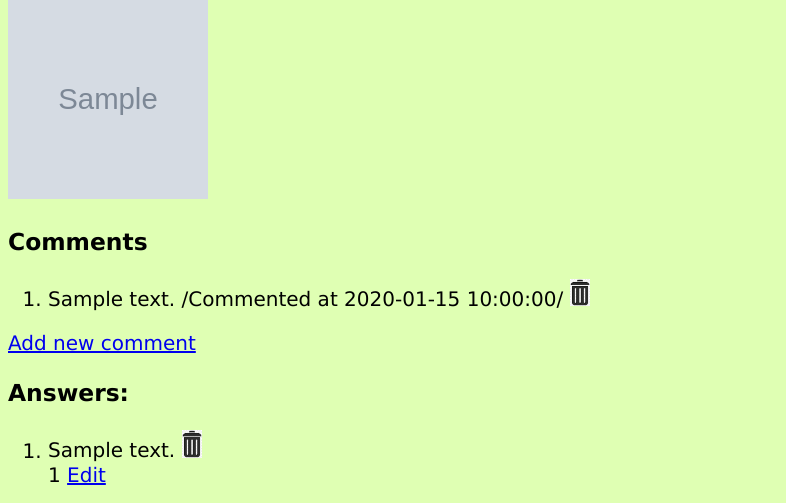
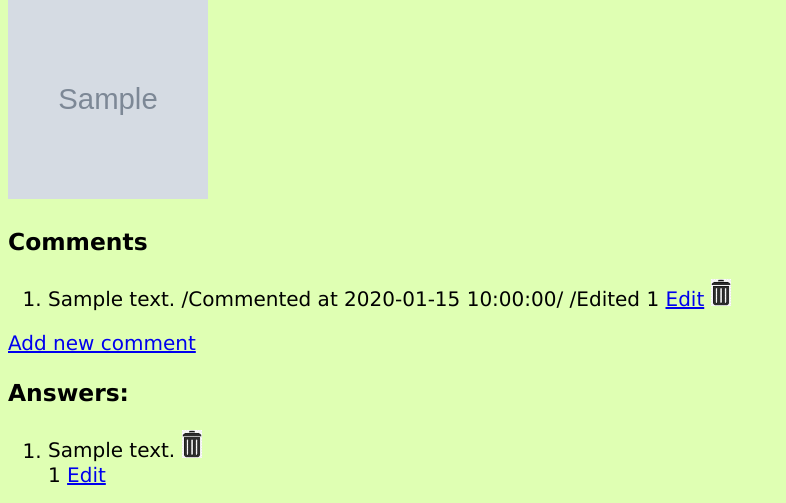
Before and after one commit to kovesdieszter/Ask-mate, a Flask app: template templates/display_question.html in a window 1280 px wide. Shown: the part 214-717 px from the top of the page, without its empty margins (0-786 px from the left). Run offline with Flask 2, Linux system fonts and the light colour scheme; the template is opened without the code that fills it: most values are stand-ins (such as "Sample title", 1, 10 or a date in 2020); grey boxes marked "Sample" are stand-in pictures; some libraries are stand-ins or nearby versions.

Commit message:
Edit comment + view number count, but its wrong when refresh the page'

```diff
--- a/data_manager.py
+++ b/data_manager.py
@@ -82,11 +82,11 @@ def add_comment_to_question(cursor, question_id, message):
     submission_time = f'{dt.date()} {str(dt.time()).split(".")[0]}'
     query = """
     INSERT INTO
-    comment (submission_time, question_id, message)
-    VALUES (%(val0)s, %(val1)s, %(val2)s)
+    comment (submission_time, question_id, message, edited_count)
+    VALUES (%(val0)s, %(val1)s, %(val2)s, %(count)s)
     RETURNING *
     """
-    cursor.execute(query, {'val0': submission_time, 'val1': question_id, 'val2': message})
+    cursor.execute(query, {'val0': submission_time, 'val1': question_id, 'val2': message, 'count': 0})
     return cursor.fetchone()
 
 
@@ -96,7 +96,7 @@ def get_comment_by_question_id(cursor, question_id):
         SELECT *
         FROM comment
         WHERE question_id = %(val1)s
-        ORDER BY submission_time """
+        ORDER BY id """
     cursor.execute(query, {'val1': question_id})
     return cursor.fetchall()
 
@@ -170,8 +170,7 @@ def get_question_tags(cursor, question_id):
 
 @connection.connection_handler
 def write_new_question(cursor, new_question):
-    dt = datetime.datetime.now()
-    submission_time = f'{dt.date()} {str(dt.time()).split(".")[0]}'
+    submission_time = get_submission_time()
     query = """
         INSERT INTO question (submission_time, view_number, vote_number, title, message)
         VALUES (%s, %s, %s, %s, %s)
@@ -182,6 +181,12 @@ def write_new_question(cursor, new_question):
         FROM question"""
     cursor.execute(query)
     return cursor.fetchone()
+
+
+def get_submission_time():
+    dt = datetime.datetime.now()
+    submission_time = f'{dt.date()} {str(dt.time()).split(".")[0]}'
+    return submission_time
 
 
 @connection.connection_handler
@@ -286,4 +291,35 @@ def delete_comment(cursor, comment_id):
         WHERE id = %s
         returning comment"""
     cursor.execute(query, (comment_id,))
+
+
+@connection.connection_handler
+def write_edited_com(cursor, comment_id, edited_comment):
+    submission_time = get_submission_time()
+    query = """
+        UPDATE comment
+        SET message = %s, submission_time = %s, edited_count = edited_count + 1
+        WHERE id = %s
+        returning comment"""
+    cursor.execute(query, (edited_comment['message'], submission_time, comment_id,))
+
+
+@connection.connection_handler
+def get_comment_data_by_id(cursor, comment_id):
+    query = """
+        SELECT *
+        FROM comment
+        WHERE id = %s"""
+    cursor.execute(query, (comment_id,))
+    return cursor.fetchone()
+
+
+@connection.connection_handler
+def increase_view(cursor, question_id):
+    query = """
+        UPDATE question
+        SET view_number = view_number + 1
+        WHERE id = %s
+        returning question"""
+    cursor.execute(query, (question_id,))
 # Enikő
--- a/server.py
+++ b/server.py
@@ -45,7 +45,10 @@ def question():
 
 #  Dia
 @app.route('/question/<question_id>')
-def display_question(question_id):
+def display_question(question_id, view='False'):
+    view = request.args.get('view')
+    if view == 'True':
+        data_manager.increase_view(question_id)
     question = data_manager.get_question_data_by_id(question_id)
     answers = data_manager.get_answer_by_question_id(question_id)
     tags = data_manager.get_question_tags(question_id)
@@ -146,6 +149,16 @@ def delete_comment(comment_id):
     question_id = data_manager.get_question_id_by_comment(comment_id)
     data_manager.delete_comment(comment_id)
     return redirect(url_for('display_question', question_id=question_id['question_id']))
+
+
+@app.route('/comment/<comment_id>', methods=['GET', 'POST'])
+def edit_comment(comment_id):
+    if request.method == 'POST':
+        data_manager.write_edited_com(comment_id, request.form)
+        question_id = data_manager.get_question_id_by_comment(comment_id)
+        return redirect(url_for('display_question', question_id=question_id['question_id']))
+    comment = data_manager.get_comment_data_by_id(comment_id)
+    return render_template('edit_comment.html', comment=comment)
 #  Eniko
 
 # Eszter
--- a/templates/display_question.html
+++ b/templates/display_question.html
@@ -72,7 +72,9 @@
         <ol>{%  for comment in comments %}
             {% if comment.question_id == question.id %}
             <li>{{comment.message }}
-                /Commented at {{ comment.submission_time }}/ <a href="{{ url_for('delete_comment', comment_id=comment.id) }}" title="delete" class="delete" onclick="return confirm('Are you sure you want to delete this item')"><img src="../static/trashcan.png" width="20" alt="Delete"></a>
+                /Commented at {{ comment.submission_time }}/  /Edited {{ comment.edited_count }}
+                <a href="{{ url_for('edit_comment',comment_id=comment.id) }}">Edit</a>
+                <a href="{{ url_for('delete_comment', comment_id=comment.id) }}" title="delete" class="delete" onclick="return confirm('Are you sure you want to delete this item')"><img src="../static/trashcan.png" width="20" alt="Delete"></a>
             {% endif %}
             {% endfor %}
     </ol>
--- /dev/null
+++ b/templates/edit_comment.html
@@ -0,0 +1,6 @@
+{% extends "layout.html" %}
+{% block title %}Edit comment{% endblock %}
+{% block headline %}Comment editing{% endblock %}
+{% block question_title %}{% endblock %}
+{% block question_message %}{{ comment.message }}{% endblock %}
+{% block question_submit %}Edit{% endblock %}
--- a/templates/main.html
+++ b/templates/main.html
@@ -38,7 +38,7 @@
                 <td>{{ item.view_number}}</td>
                 <td>{{ item.vote_number }}</td>
                 <td>
-                <a href="/question/{{ item['id'] }}">{{ item.title }} </a></td>
+                <a href="/question/{{ item['id'] }}?view=True">{{ item.title }} </a></td>
                 <td>{{ item.message }}</td>
                 <td>{{ item.image }}</td>
                 <td><a href={{ url_for('vote_up', question_id=item.id) }}>
```
